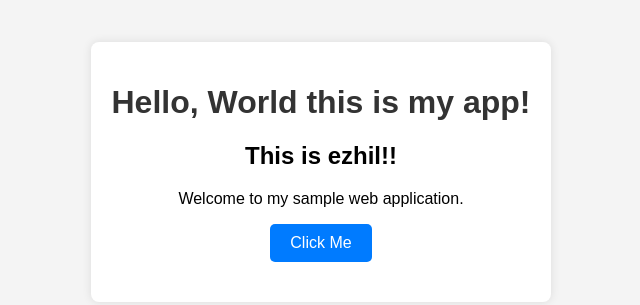
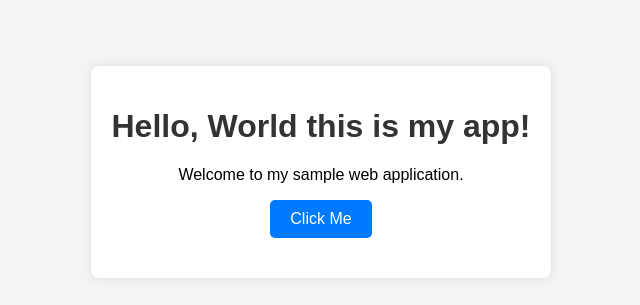
Before and after one commit to GitCosmicray/codebuild, a plain HTML site: page index.html in a window 1280 px wide. Shown: the part 228-533 px from the top of the page, without its empty margins (319-959 px from the left). Drawn offline with Linux system fonts and the light colour scheme.

Commit message:
Update index.html

```diff
--- a/index.html
+++ b/index.html
@@ -9,7 +9,6 @@
 <body>
     <div class="container">
         <h1>Hello, World this is my app!</h1>
-        <h2>This is ezhil!!</h2>
         <p>Welcome to my sample web application.</p>
         <button id="clickMe">Click Me</button>
         <p id="output"></p>
```
